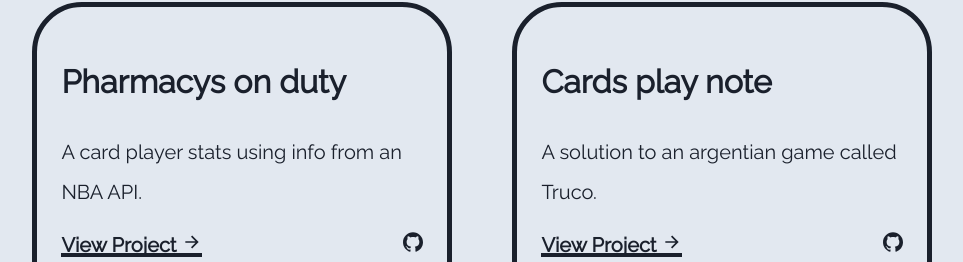
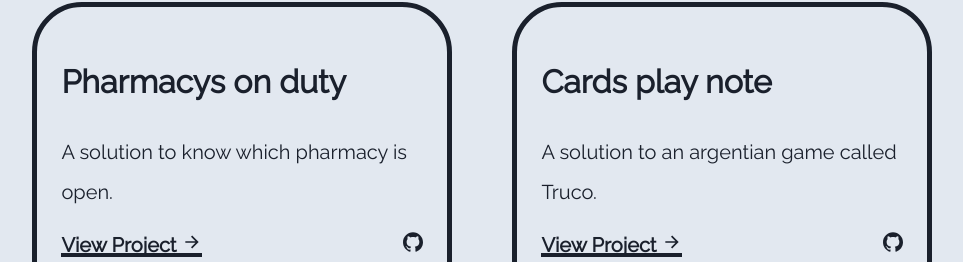
Before and after one commit to ImGaston/portfolio, a Next.js app: page / in a window 1280 px wide. Shown: the part 1039-1301 px from the top of the page, without its empty margins (158-1121 px from the left). Built offline with nearby package versions, Linux system fonts and the light colour scheme; a web font is replaced by a local one.

Commit message:
project description update

```diff
--- a/data/data.js
+++ b/data/data.js
@@ -30,7 +30,7 @@ const work = [
 	{
 		id: 3,
 		name: 'Pharmacys on duty',
-		description: 'A card player stats using info from an NBA API.',
+		description: 'A solution to know which pharmacy is open.',
 		stack: [
 			{ icon: icon.SiHtml5, name: 'HTML' },
 			{ icon: icon.SiCss3, name: 'CSS' },
```
